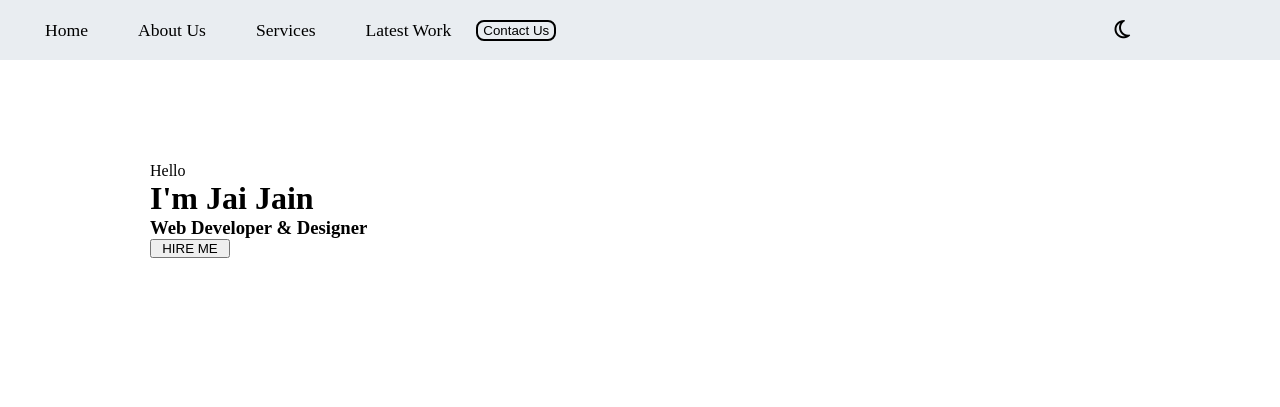
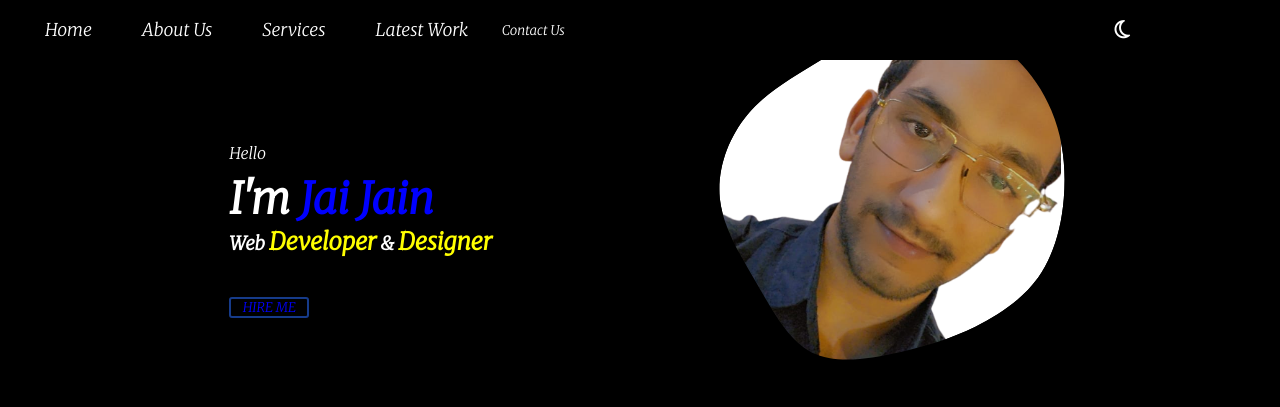
Before and after one commit to jaiguar/Portfolio, a plain HTML site: page page.html in a window 1280 px wide. Drawn offline with Linux system fonts and the light colour scheme; a web font is replaced by a local one.

Commit message:
adding photo and other sections

```diff
--- a/page.css
+++ b/page.css
@@ -1,21 +1,24 @@
+@import url('https://fonts.googleapis.com/css2?family=Merriweather:ital,wght@1,300&family=Mooli&family=Playpen+Sans:wght@500&family=Roboto:wght@100;400&family=Young+Serif&display=swap');
 *{
     margin: 0;
     padding: 0;
+    font-family: 'Merriweather', serif;
+    background-color: black;
+    color: white;
 }
 #nav {
     display: flex;
     position: fixed;
     width: 100%;
-    /* background-color: aqua; */
     height: 60px;
-    /* justify-content: center; */
     align-items: center;
+    color: aliceblue;
 
 }
 #nav::before{
     content: "";
     position: absolute;
-    background-color: rgb(233, 237, 241);
+    background-color: rgb(0, 0, 0);
     width: 100%;
     height: 100%;
     z-index: -1;
@@ -27,15 +30,17 @@
 #nav ul li {
     list-style: none;
     margin-left: 40px;
+    transition: border-bottom 2s;
 }
 #nav ul li :hover{
-    border-bottom: 2px solid black;
-    border-top: 2px solid black;
+    border-bottom: 2px solid rgb(255, 255, 255);
+    border-top: 2px solid rgb(255, 255, 255);
+
 
 }
 #nav ul li a{
     text-decoration: none;
-    color: black;
+    color: rgb(255, 255, 255);
     padding: 5px;
     font-size: 1.1rem;
 }
@@ -46,6 +51,7 @@
     border-radius: 8px;
     width: 80px;
     cursor: pointer;
+    font-family: 'Merriweather', serif;
 }
 #nav button :hover{
     background-color: rgb(255, 255, 255);
@@ -64,12 +70,41 @@
     flex-direction: column;
     /* background-color: aqua; */
     height: 300px;
-    padding-top: 60px;
-    padding-left: 150px;
+    padding-top: 80px;
+    padding-left: 200px;
     /* align-items: center; */
     justify-content: center;
 
 }
+#home h1{
+    margin-top: 8px;
+    font-size: 2.7rem;
+}
+#home h3 span{
+    font-size: 1.5rem;
+    color: rgb(255, 255, 0);
+    border-bottom: 0.5px solid black;
+}
 #home button{
+    margin-top: 20px;
     width: 80px;
+    cursor: pointer;
+    background: transparent;
+    border: 2px solid rgb(22, 59, 138);
+    border-radius: 3px;
+    color: blue;
+    font-family: 'Merriweather', serif;
 }
+#section{
+    display: flex;
+    justify-content: space-around;
+    /* background: ; */
+}
+.ima svg{
+    width: 700px;
+    height: 400px;
+}
+.img1{
+    width: 120px;
+    height: 90px;
+}
--- a/page.html
+++ b/page.html
@@ -22,13 +22,41 @@
             <i class="fa-regular fa-moon"></i>
         </div>
     </nav>
-    <div id="home">
-        <p>Hello</p>
-        <h1>I'm Jai Jain</h1>
-        <h3>Web Developer & Designer</h3>
-        <button>HIRE ME</button>
+    <section id="section">
 
-    </div>
+        <div id="home">
+            <p>Hello</p>
+            <h1>I'm <span style="color: blue;">Jai Jain</span></h1>
+            <h3>Web <span>Developer</span> & <span>Designer</span></h3><br>
+            <button>HIRE ME</button>
+        </div>
+        <div class="ima">
+            <!--?xml version="1.0" standalone="no"?--> <svg id="sw-js-blob-svg" viewBox="0 0 100 100"
+                xmlns="http://www.w3.org/2000/svg">
+                <defs>
+                    <linearGradient id="sw-gradient" x1="0" x2="1" y1="1" y2="0">
+                        <stop id="stop1" stop-color="rgba(255, 255, 255, 1)" offset="0%"></stop>
+                        <stop id="stop2" stop-color="rgba(255, 255, 255, 1)" offset="100%"></stop>
+                    </linearGradient>
+                </defs>
+                <mask id="mask1" mask-type="alpha">
+                    <path fill="url(#sw-gradient)"
+                        d="M22.9,-40.1C29.5,-35.8,34.7,-29.4,37.6,-22.4C40.6,-15.3,41.3,-7.7,40.7,-0.4C40.1,7,38.1,13.9,34.3,19.4C30.4,24.8,24.6,28.7,18.6,31.7C12.6,34.6,6.3,36.6,-0.9,38.2C-8.1,39.8,-16.3,41.1,-22.3,38.1C-28.2,35.1,-32,27.9,-36.1,20.8C-40.2,13.8,-44.5,6.9,-45.3,-0.4C-46,-7.8,-43.2,-15.5,-38.4,-21.3C-33.6,-27.1,-26.8,-30.8,-20,-35C-13.3,-39.3,-6.6,-44.1,0.7,-45.3C8.1,-46.6,16.2,-44.4,22.9,-40.1Z"
+                        width="100%" height="100%" transform="translate(50 50)" stroke-width="0"
+                        style="transition: all 0.3s ease 0s;" stroke="url(#sw-gradient)"></path>
+                </mask>
+                <g mask="url(#mask1)">
+
+                    <path fill="url(#sw-gradient)"
+                        d="M22.9,-40.1C29.5,-35.8,34.7,-29.4,37.6,-22.4C40.6,-15.3,41.3,-7.7,40.7,-0.4C40.1,7,38.1,13.9,34.3,19.4C30.4,24.8,24.6,28.7,18.6,31.7C12.6,34.6,6.3,36.6,-0.9,38.2C-8.1,39.8,-16.3,41.1,-22.3,38.1C-28.2,35.1,-32,27.9,-36.1,20.8C-40.2,13.8,-44.5,6.9,-45.3,-0.4C-46,-7.8,-43.2,-15.5,-38.4,-21.3C-33.6,-27.1,-26.8,-30.8,-20,-35C-13.3,-39.3,-6.6,-44.1,0.7,-45.3C8.1,-46.6,16.2,-44.4,22.9,-40.1Z"
+                        width="100%" height="100%" transform="translate(50 50)" stroke-width="0"
+                        style="transition: all 0.3s ease 0s;" stroke="url(#sw-gradient)"></path>
+                    <image class="img1" href="img/img1.png" x="-15" y="0" />
+                </g>
+            </svg>
+
+        </div>
+    </section>
 </body>
 
 </html>
```
Also changed, not shown: img/img1.png (added).
